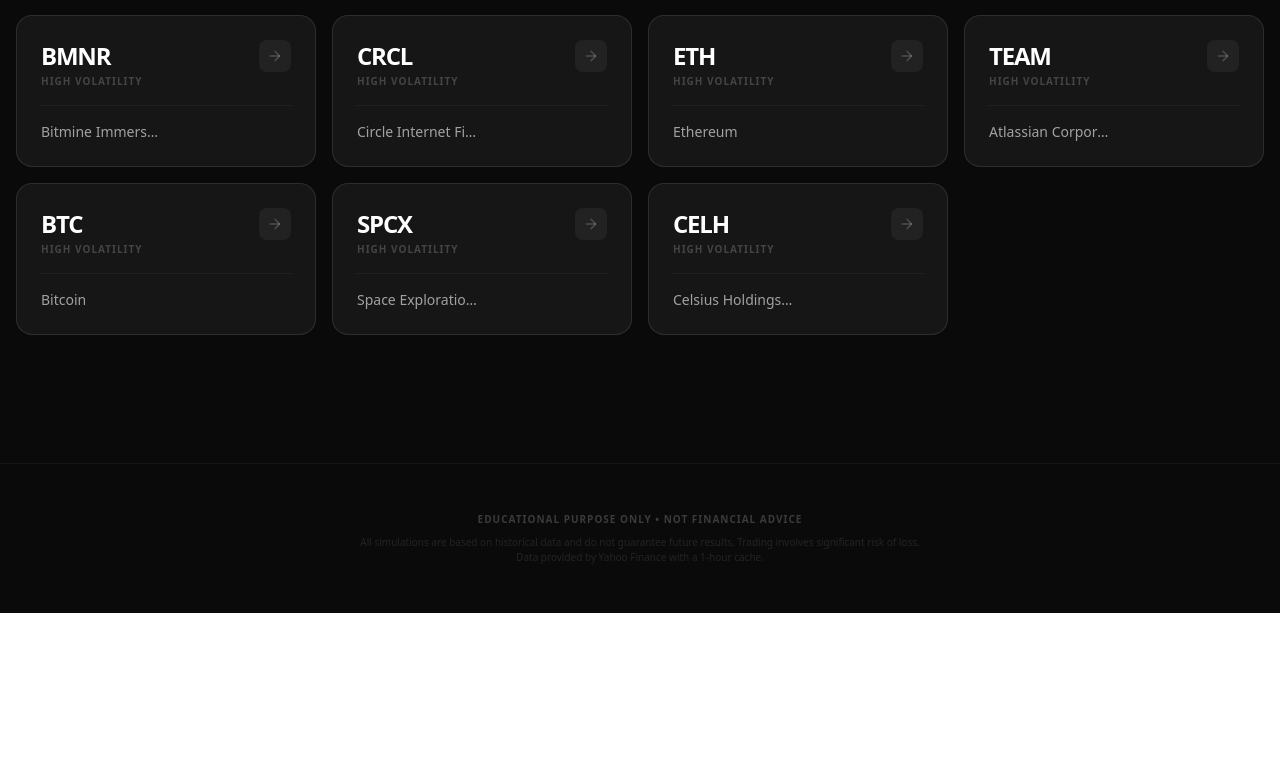
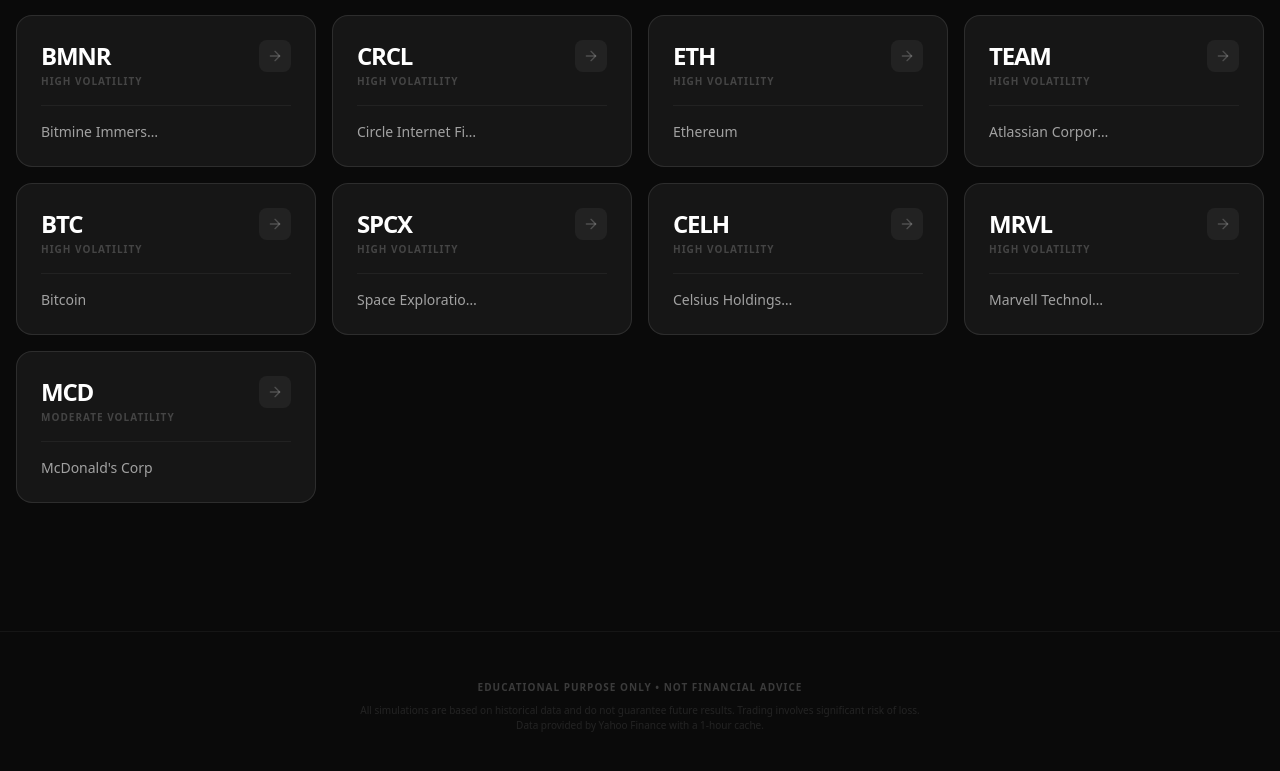
Before and after one commit to koozilla/rsi-optimizer, a React (Vite) app: page / in a window 1280 px wide. Shown: the part 2357-3128 px from the top of the page. Before the commit the page ends 2970 px from the top, so only its background shows below. Built offline with nearby package versions, Linux system fonts and the light colour scheme; no server answers.

Commit message:
Update Home.tsx
Adding MCD

```diff
--- a/src/pages/Home.tsx
+++ b/src/pages/Home.tsx
@@ -68,6 +68,8 @@
   { symbol: "BTC", name: "Bitcoin", category: "High Volatility" },
   { symbol: "SPCX", name: "Space Exploration Technologies", category: "High Volatility" },
   { symbol: "CELH", name: "Celsius Holdings Inc", category: "High Volatility" },
+  { symbol: "MRVL", name: "Marvell Technology Inc", category: "High Volatility" },
+  { symbol: "MCD", name: "McDonald's Corp", category: "Moderate Volatility" },
 ];
 
 export default function Home() {
```
